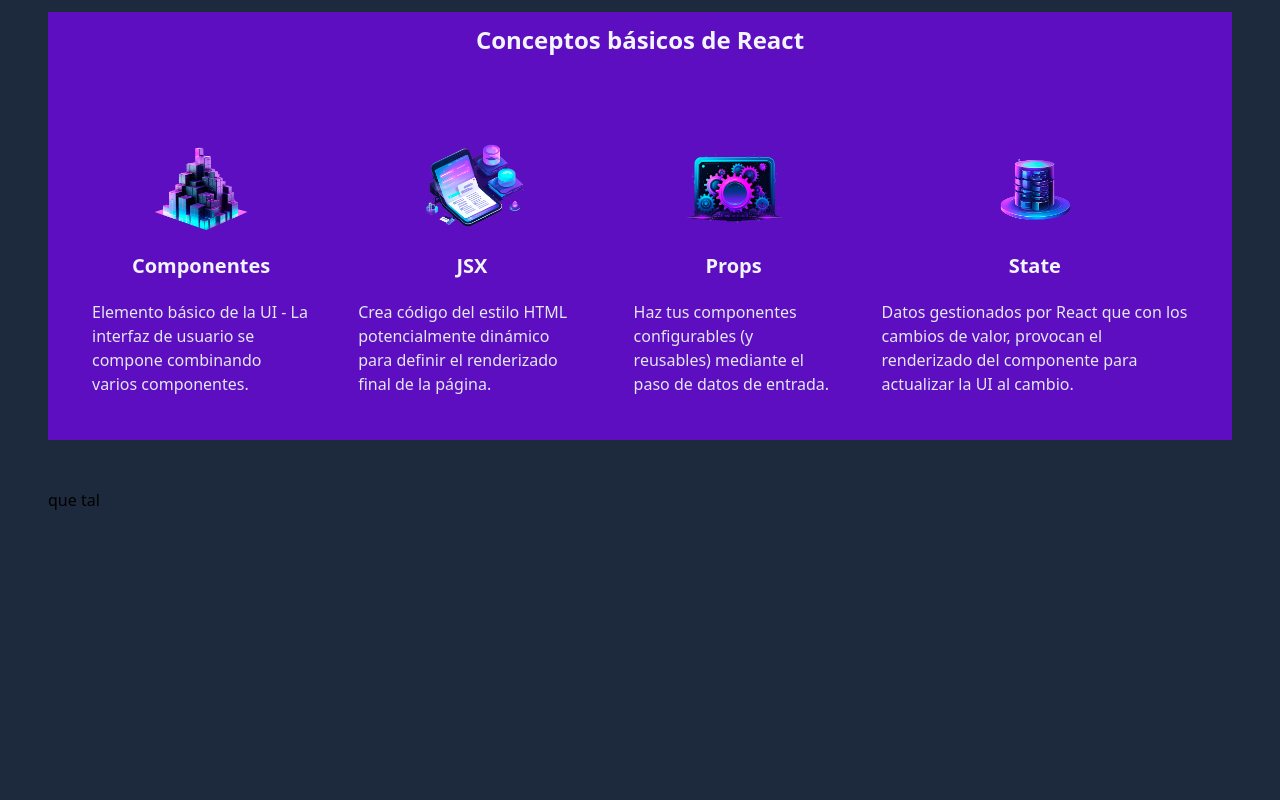
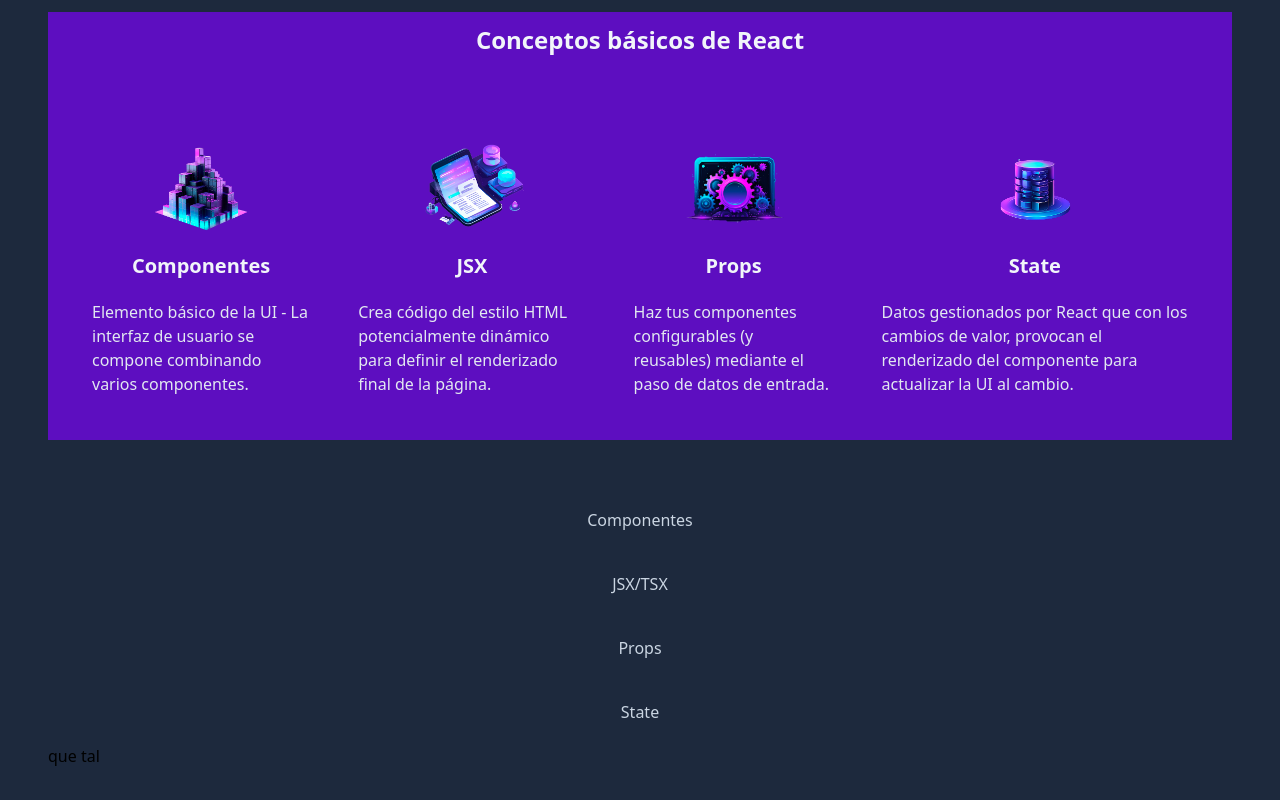
Before and after one commit to ArielSempertegui/web-simple, a Next.js app: page / in a window 1280 px wide. Shown: the part 314-1114 px from the top of the page. Before the commit the page ends 874 px from the top, so only its background shows below. Built offline with nearby package versions, Linux system fonts and the light colour scheme; a web font is replaced by a local one.

Commit message:
añadido 'use client' en primera linea del archivo para que funcione useState

```diff
--- a/components/tab-example-section.tsx
+++ b/components/tab-example-section.tsx
@@ -1,17 +1,20 @@
+'use client'
 import { EXAMPLES } from "@/scripts/data";
-import { useState } from 'react'
+import { useState } from "react"
 
 export default function TabExampleSection() {
 
-  const [isSelected, setSelected] = useState(false)
+  const [isSelect, setSelected] = useState(false)
+  function handle(){
 
+  }
   return (
     <>
         <section id="tab-section" className="flex flex-col my-12 mx-4 md:mx-12">
-          {/* <TabButton isSelected={isSelected}>EXAMPLES.components.title</TabButton>
-          <TabButton isSelected={isSelected}>EXAMPLES.jsx.title</TabButton>
-          <TabButton isSelected={isSelected}>EXAMPLES.props.title</TabButton>
-          <TabButton isSelected={isSelected}>EXAMPLES.state.title</TabButton> */}
+          <TabButton isSelected={isSelect} onClick={handle} >{EXAMPLES.components.title}</TabButton>
+          <TabButton isSelected={isSelect} onClick={handle} >{EXAMPLES.jsx.title}</TabButton>
+          <TabButton isSelected={isSelect} onClick={handle} >{EXAMPLES.props.title}</TabButton>
+          <TabButton isSelected={isSelect} onClick={handle} >{EXAMPLES.state.title}</TabButton>
           <TabExample />
         </section>
     </>
```
